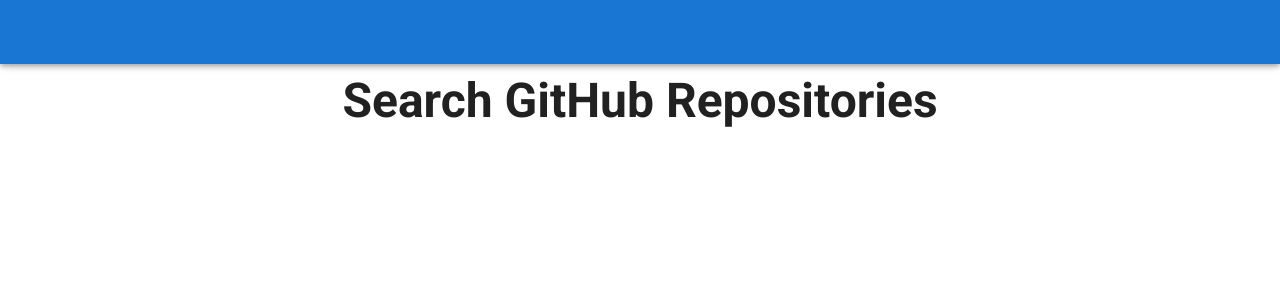
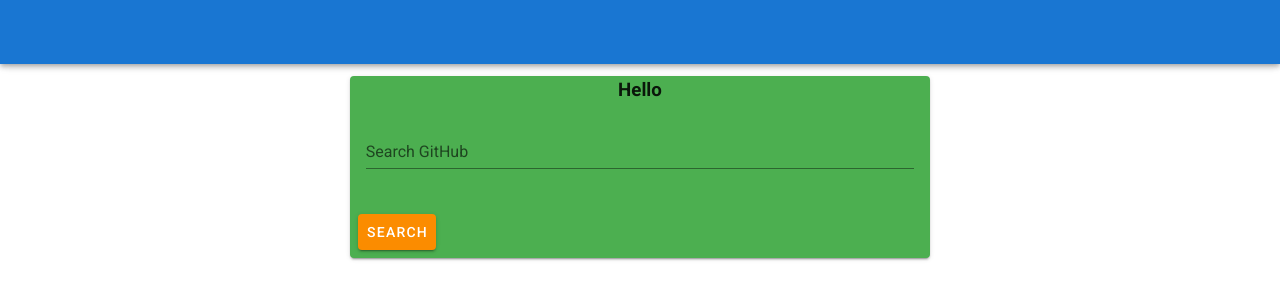
Before and after one commit to emmajphillips/github-repo-search, a Vue app: page / in a window 1280 px wide. Shown: the top 300 px of the page. Built offline with nearby package versions, Linux system fonts and the light colour scheme.

Commit message:
inital search component and layout

```diff
--- a/src/components/HelloWorld.vue
+++ b/src/components/HelloWorld.vue
@@ -1,12 +1,24 @@
 <template>
   <v-container>
-    <v-row class="text-center">
-      <v-col class="mb-4">
-        <h1 class="display-2 font-weight-bold mb-3">
-          Search GitHub Repositories
-        </h1>
-      </v-col>
-    </v-row>
+    <v-layout>
+      <v-flex xs12 sm8 offset-sm2 lg6 offset-lg3>
+        <v-card color="green">
+          <h3 class="text-center">Hello</h3>
+          <v-card-text>
+            <v-form v-model="valid">
+              <v-text-field
+                v-model="query"
+                label="Search GitHub"
+                color="black"
+              />
+            </v-form>
+          </v-card-text>
+          <v-card-actions>
+            <v-btn right color="warning" round>Search</v-btn>
+          </v-card-actions>
+        </v-card>
+      </v-flex>
+    </v-layout>
   </v-container>
 </template>
 
@@ -16,6 +28,9 @@
 export default Vue.extend({
   name: "HelloWorld",
 
-  data: () => ({})
+  data: () => ({
+    valid: false,
+    query: ""
+  })
 });
 </script>
```
